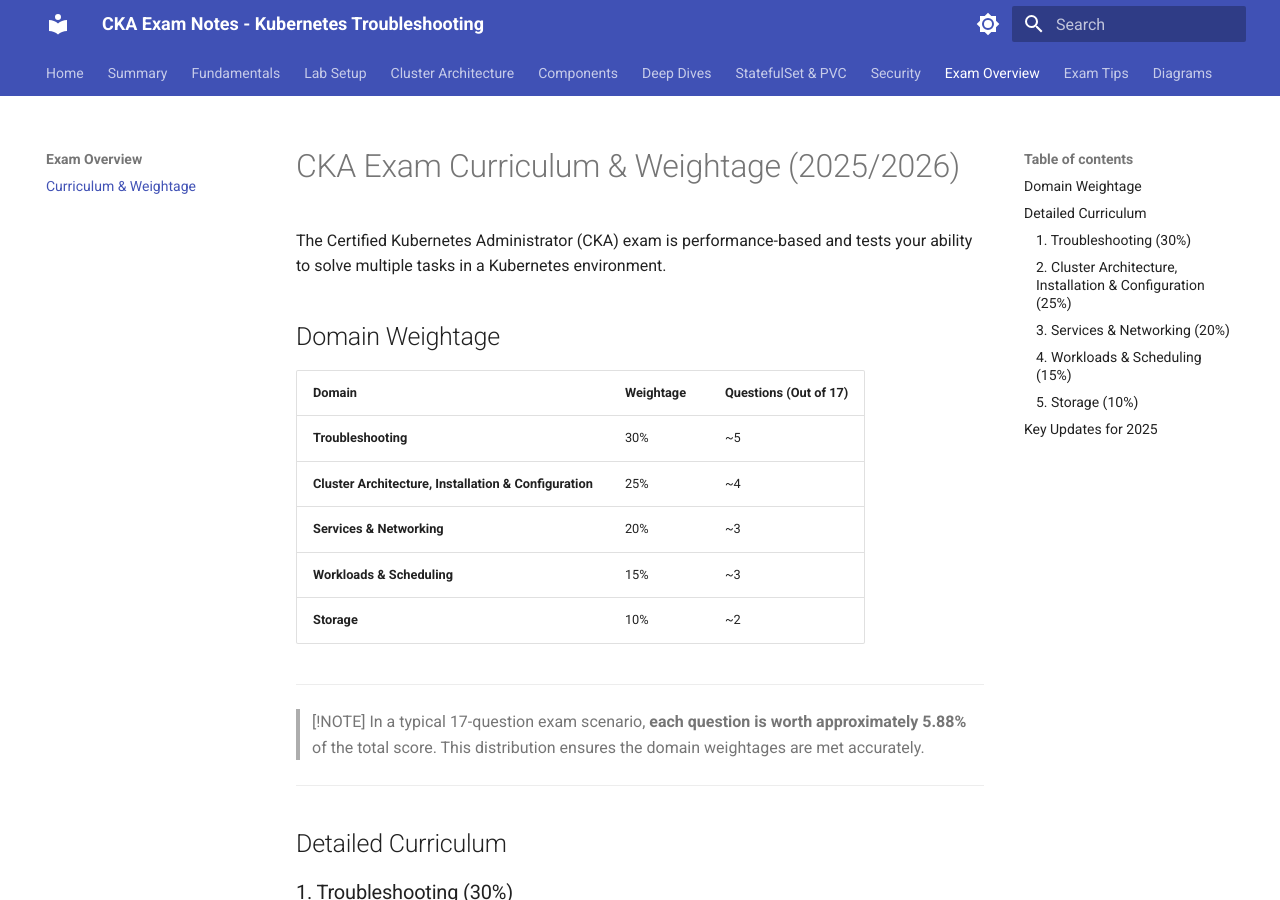
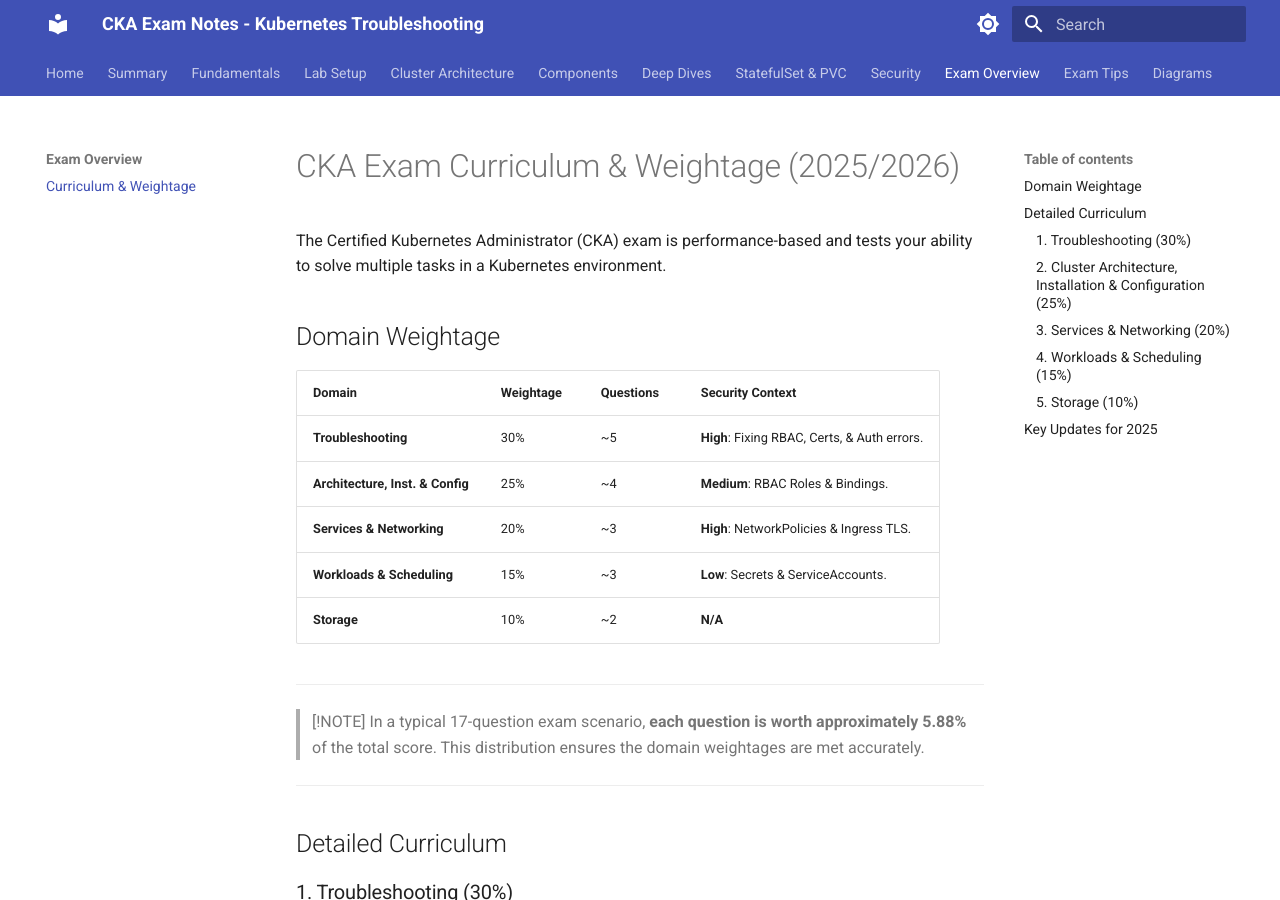
Before and after one commit to kvcenation5/cka-study-guide, an MkDocs documentation site: the page built from docs/exam-overview/curriculum.md, in a window 1280 px wide and 900 px high. Built offline with MkDocs 1.6.1 and Material for MkDocs 9.7.7, drawn with Linux system fonts in a browser that asks for light colours.

Commit message:
Map security topics into Troubleshooting and Networking domains

```diff
--- a/docs/exam-overview/curriculum.md
+++ b/docs/exam-overview/curriculum.md
@@ -4,13 +4,13 @@ The Certified Kubernetes Administrator (CKA) exam is performance-based and tests
 
 ## Domain Weightage
 
-| Domain | Weightage | Questions (Out of 17) |
-| :--- | :--- | :--- |
-| **Troubleshooting** | 30% | ~5 |
-| **Cluster Architecture, Installation & Configuration** | 25% | ~4 |
-| **Services & Networking** | 20% | ~3 |
-| **Workloads & Scheduling** | 15% | ~3 |
-| **Storage** | 10% | ~2 |
+| Domain | Weightage | Questions | Security Context |
+| :--- | :--- | :--- | :--- |
+| **Troubleshooting** | 30% | ~5 | **High**: Fixing RBAC, Certs, & Auth errors. |
+| **Architecture, Inst. & Config** | 25% | ~4 | **Medium**: RBAC Roles & Bindings. |
+| **Services & Networking** | 20% | ~3 | **High**: NetworkPolicies & Ingress TLS. |
+| **Workloads & Scheduling** | 15% | ~3 | **Low**: Secrets & ServiceAccounts. |
+| **Storage** | 10% | ~2 | **N/A** |
 
 ---
 
```
